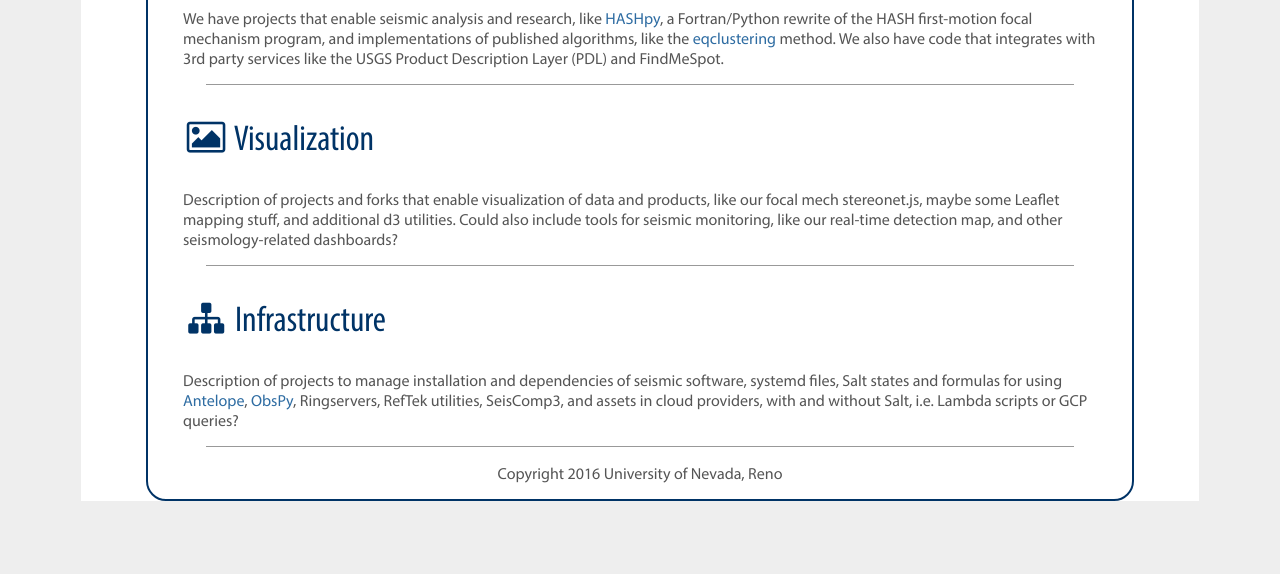
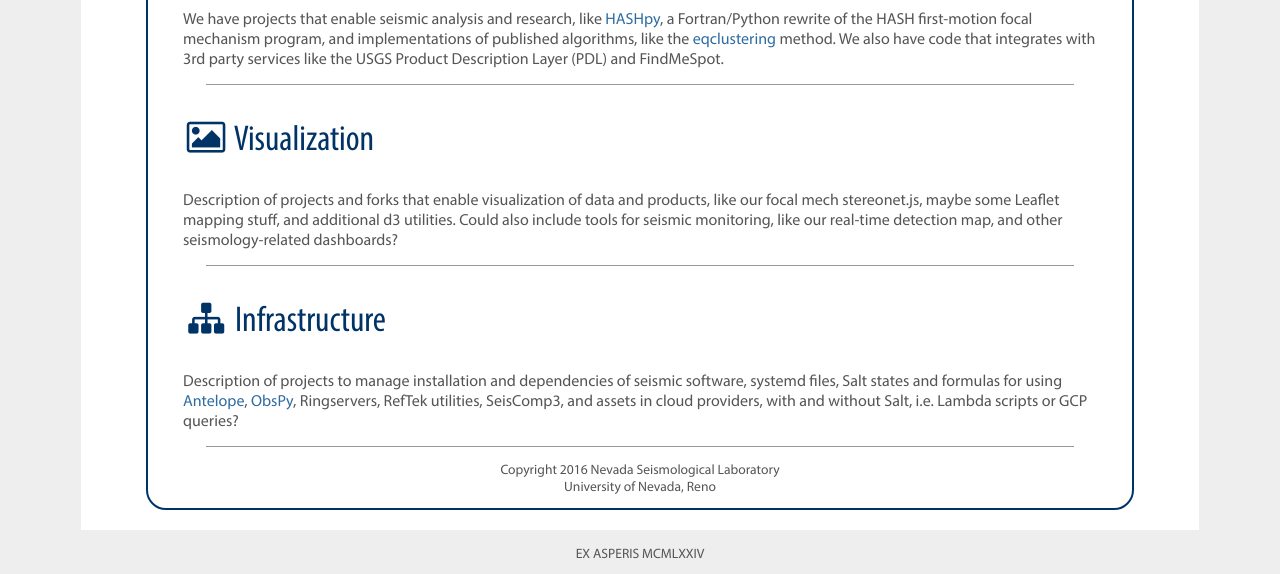
Before and after one commit to NVSeismoLab/nvseismolab.github.io, a plain HTML site: page index.html in a window 1280 px wide. Shown: the part 671-1245 px from the top of the page. Before the commit the page ends 1182 px from the top, so only its background shows below. Drawn offline with Linux system fonts and the light colour scheme.

Commit message:
fix footer

```diff
--- a/index.html
+++ b/index.html
@@ -99,6 +99,7 @@
 		background-color:#ffffff;
 		//background-color:#000000;
 		padding-top:10px;
+		padding-bottom:10px;
 	}
 	.logo {
 		padding:0px 5px;
@@ -155,8 +156,9 @@
 		border-radius:20px;
 		padding:0px 35px;
 	}
-	#footer-p {
+	.footer-p {
 		text-align: center;
+		font-size:0.85em;
 	}
 	#nsl-logo-stacked {
 		margin-top: 0;
@@ -267,9 +269,9 @@
 		<h2><i class="fa fa-sitemap fa-fw"></i> Infrastructure</h2>
 		<p>Description of projects to manage installation and dependencies of seismic software, systemd files, Salt states and formulas for using <a href="https://github.com/NVSeismoLab/antelope-formula">Antelope</a>, <a href="https://github.com/NVSeismoLab/obspy-formula">ObsPy</a>, Ringservers, RefTek utilities, SeisComp3, and assets in cloud providers, with and without Salt, i.e. Lambda scripts or GCP queries?</p>
 		<hr>
-		<p style="text-align:center">Copyright 2016 University of Nevada, Reno</p>
+		<p class="footer-p">Copyright 2016 Nevada Seismological Laboratory</br>University of Nevada, Reno</p>
 	</div>
 </div>
-
+<p class="footer-p">EX ASPERIS MCMLXXIV</p>
 </body>
 </html>
```
